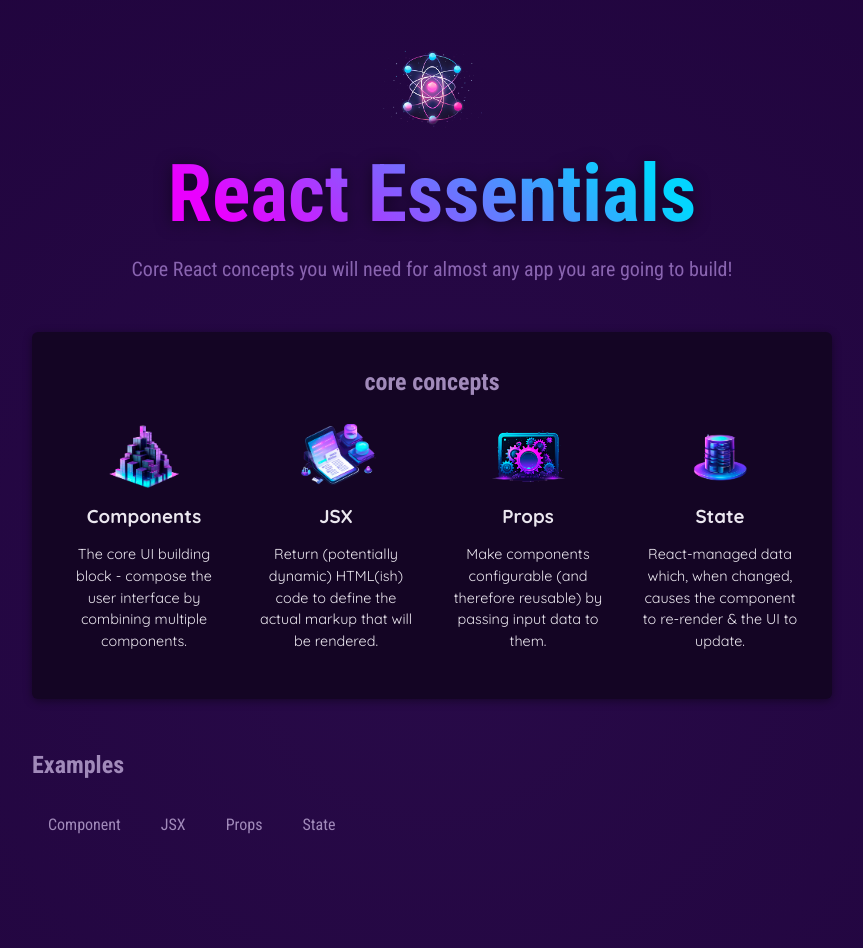
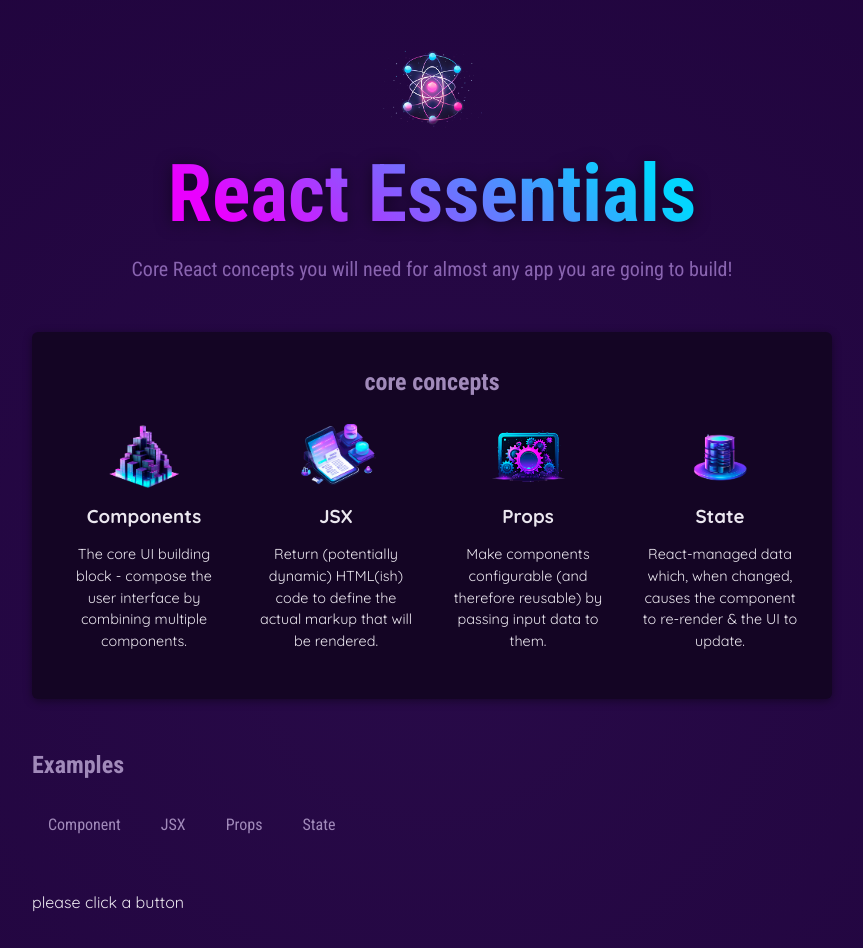
Before and after one commit to IyaadArshad/01-starter-project-udemy, a React (Vite) app: page / in a window 1280 px wide. Shown: the top 948 px of the page, without its empty margins (208-1071 px from the left). Built offline with nearby package versions, Linux system fonts and the light colour scheme.

Commit message:
update for lecture 54

```diff
--- a/src/App.jsx
+++ b/src/App.jsx
@@ -2,10 +2,13 @@
 import { Header } from "./components/Header/Header";
 import { CoreConcept } from "./components/CoreConcept";
 import TabButton from "./components/TabButton";
+import { useState } from 'react';
 
 function App() {
+  const [ selectedTopic, setSelectedTopic ] = useState("please click a button");
 
   function handleSelect(selectedButton) {
+    setSelectedTopic(selectedButton)
     console.log(selectedButton);
   }
 
@@ -40,10 +43,11 @@
             <menu>
               <TabButton onSelect={() => handleSelect('component')}>Component</TabButton>
               <TabButton onSelect={() => handleSelect('jsx')}>JSX</TabButton>
-              <TabButton onSelect={() => handleSelect('jsx')}>Props</TabButton>
-              <TabButton onSelect={() =>handleSelect('jsx')}>State</TabButton>
+              <TabButton onSelect={() => handleSelect('props')}>Props</TabButton>
+              <TabButton onSelect={() =>handleSelect('state')}>State</TabButton>
             </menu>
           </section>
+          {selectedTopic}
         </main>
       </div>
     </div>
```
